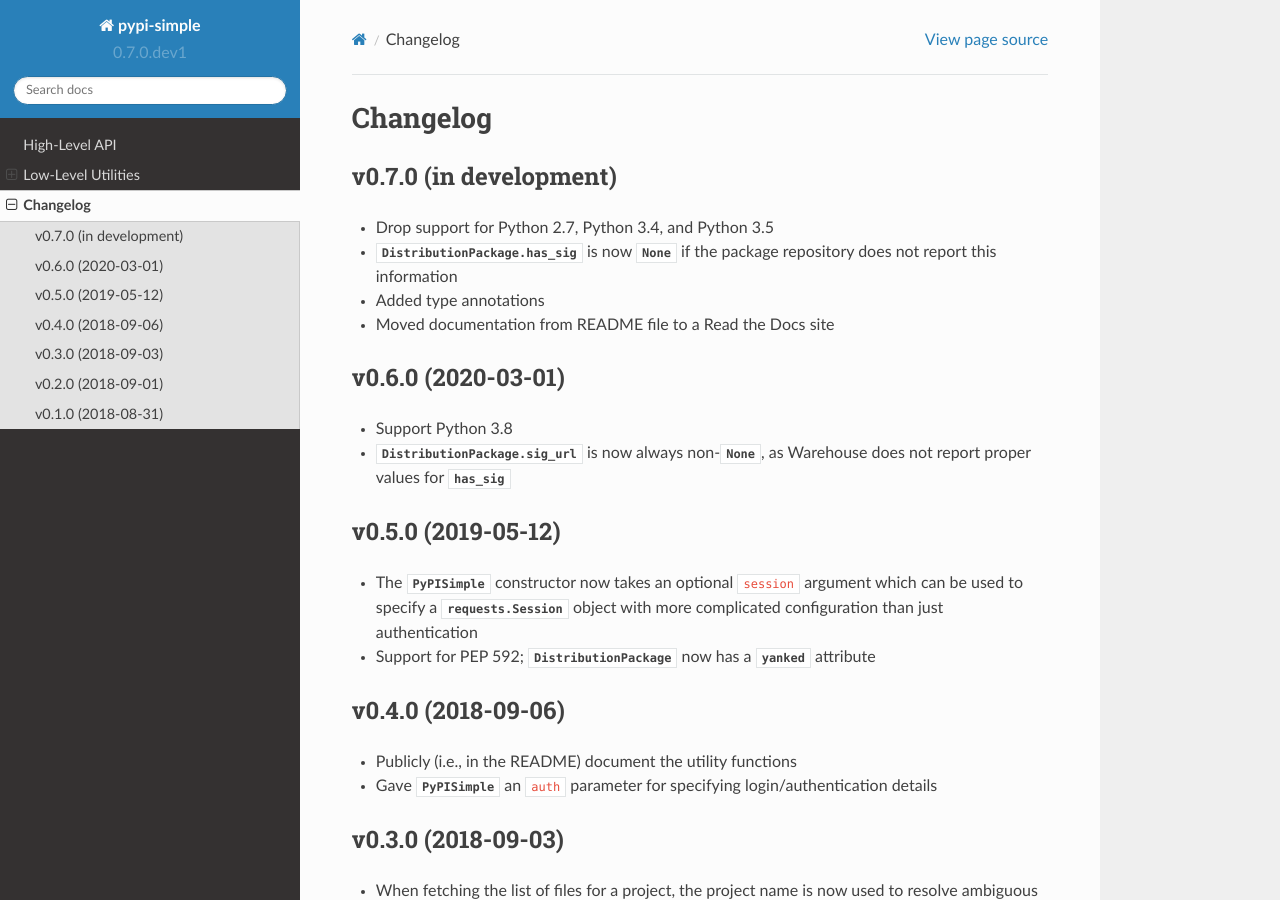
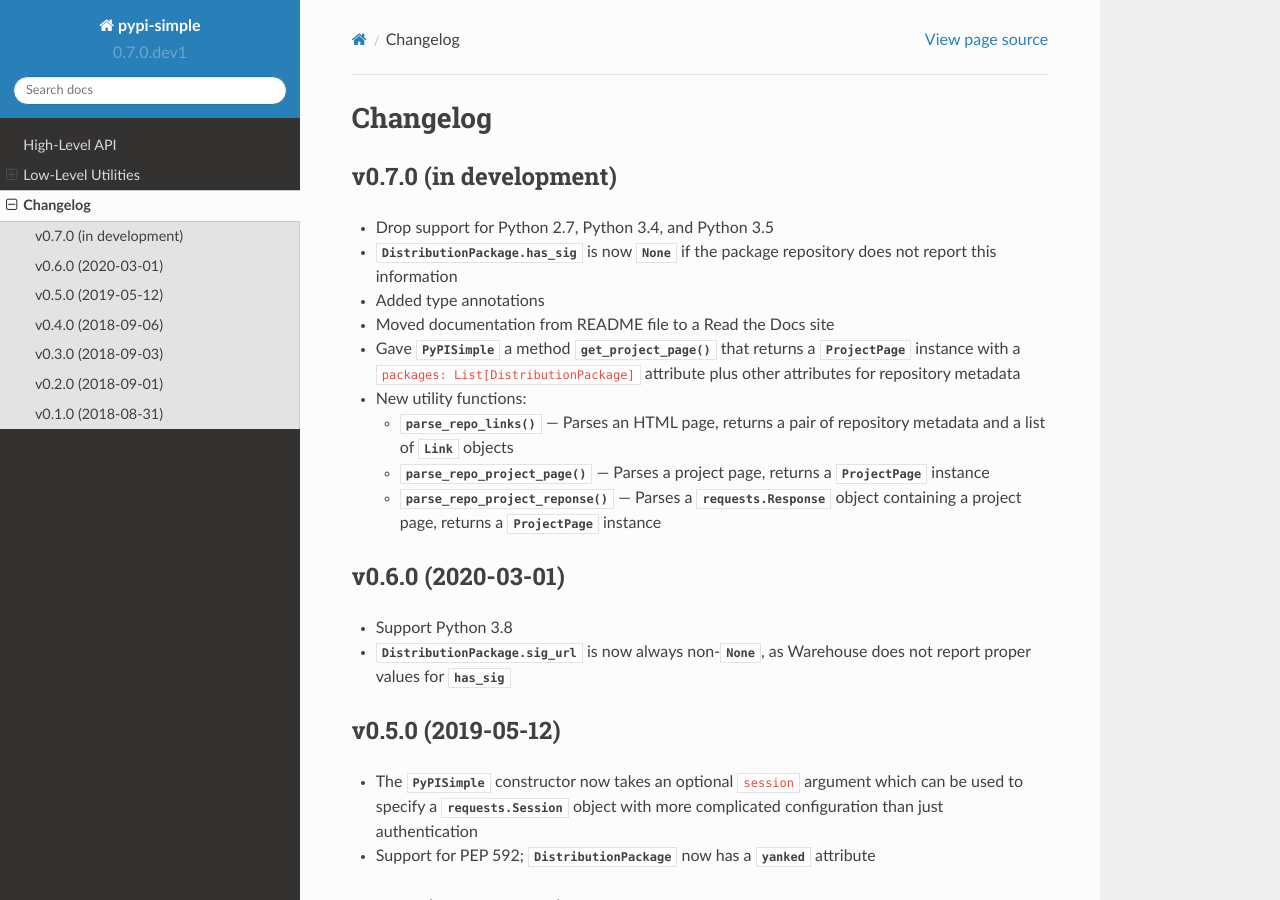
Before and after one commit to jwodder/pypi-simple, a Sphinx documentation site: the page built from docs/changelog.rst, in a window 1280 px wide and 900 px high. Built offline with Sphinx 7.4.7 and the Read the Docs theme 2.0.0, drawn with Linux system fonts in a browser that asks for light colours.

Commit message:
Update changelogs

```diff
--- a/docs/changelog.rst
+++ b/docs/changelog.rst
@@ -10,6 +10,18 @@
   not report this information
 - Added type annotations
 - Moved documentation from README file to a Read the Docs site
+- Gave `PyPISimple` a method `~PyPISimple.get_project_page()` that returns a
+  `ProjectPage` instance with a ``packages: List[DistributionPackage]``
+  attribute plus other attributes for repository metadata
+- New utility functions:
+
+  - `parse_repo_links()` — Parses an HTML page, returns a pair of repository
+    metadata and a list of `Link` objects
+  - `parse_repo_project_page()` — Parses a project page, returns a
+    `ProjectPage` instance
+  - `parse_repo_project_reponse()` — Parses a `requests.Response` object
+    containing a project page, returns a `ProjectPage` instance
+
 
 v0.6.0 (2020-03-01)
 -------------------
```
Also changed, not shown: CHANGELOG.md (+10 -0 lines).
